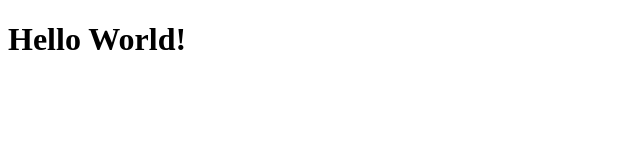
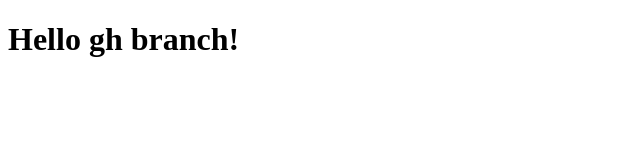
Before and after one commit to Asttryd/coursera-test, a plain HTML site: page website/index.html in a window 1280 px wide. Shown: the whole page, without its empty margins (0-640 px from the left). Drawn offline with Linux system fonts and the light colour scheme.

```diff
--- a/website/index.html
+++ b/website/index.html
@@ -6,6 +6,6 @@
     <title>Hello Coursera</title>
 </head>
 <body>
-    <h1>Hello World!</h1>
+    <h1>Hello gh branch!</h1>
 </body>
 </html>
```
